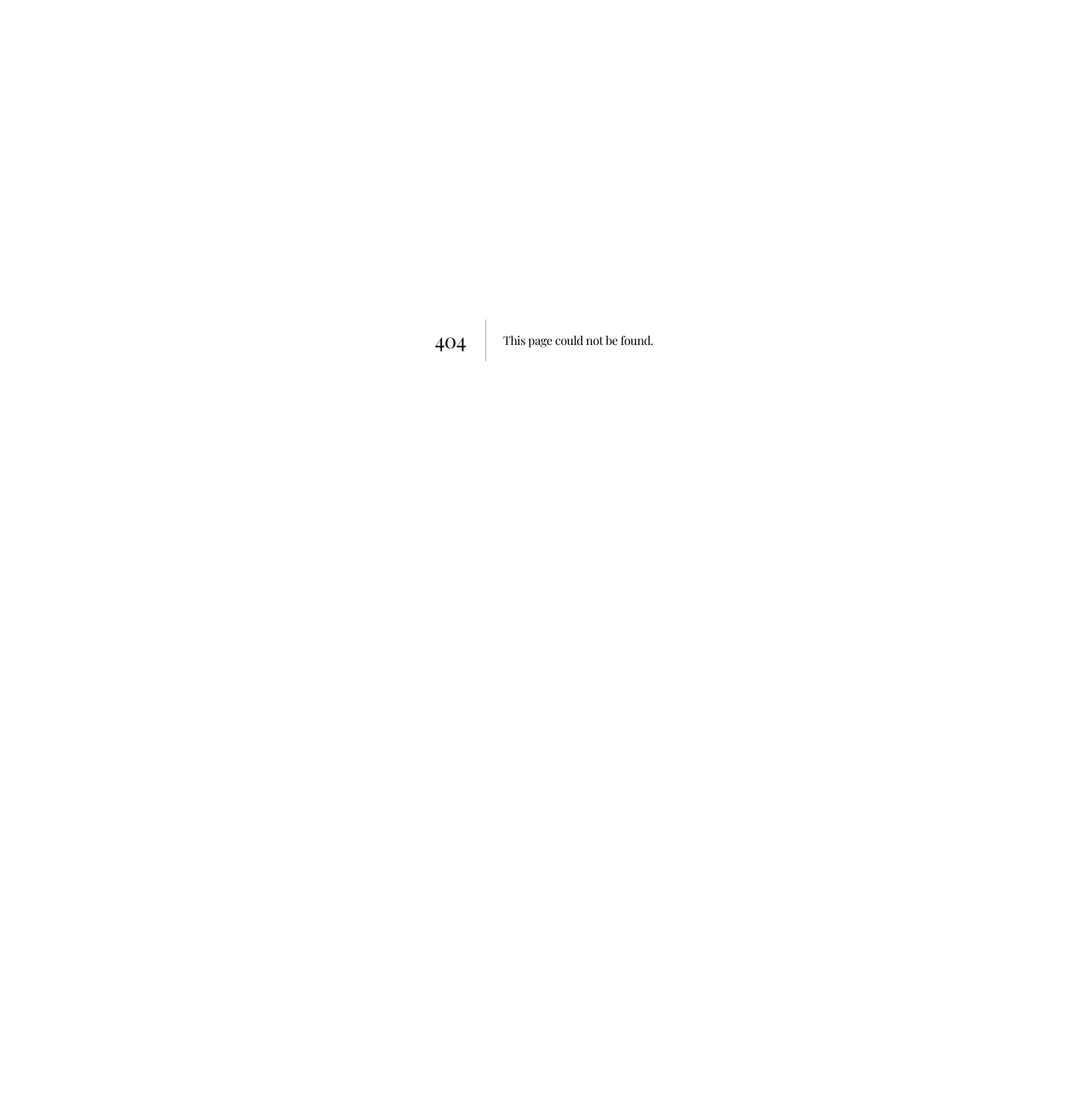
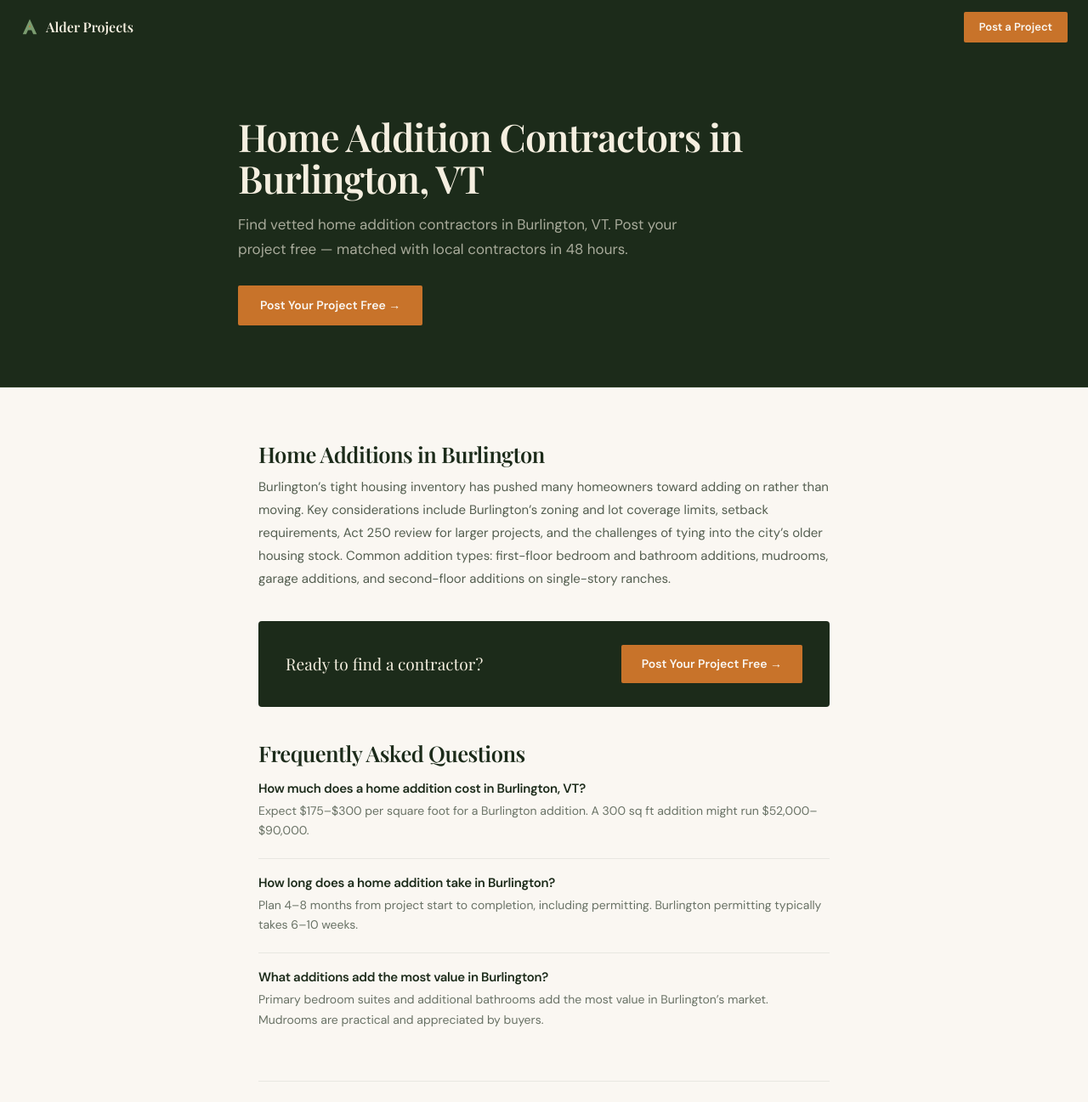
Before and after one commit to alderprojects/alder-projects-site, a Next.js app: page /home-additions-burlington-vt in a window 1280 px wide. Before the commit this address had no page. Shown: the top 1297 px of the page at 85% size. Before the commit the page ends 800 px from the top, so only its background shows below. Built offline with nearby package versions, Linux system fonts and the light colour scheme.

Commit message:
Create page.tsx

```diff
--- /dev/null
+++ b/src/app/home-additions-burlington-vt/page.tsx
@@ -0,0 +1,30 @@
+import { Metadata } from 'next'
+import SeoPage from '@/components/SeoPage'
+
+export const metadata: Metadata = {
+  title: 'Home Additions Burlington VT | Alder Projects',
+  description: 'Find vetted home addition contractors in Burlington, VT. Post your project free — matched with local contractors in 48 hours.',
+}
+
+const content = {
+  "h1": "Home Addition Contractors in Burlington, VT",
+  "intro": "Find vetted home addition contractors in Burlington, VT. Post your project free — matched with local contractors in 48 hours.",
+  "sections": [
+    {"heading": "Home Additions in Burlington", "body": "Burlington’s tight housing inventory has pushed many homeowners toward adding on rather than moving. Key considerations include Burlington’s zoning and lot coverage limits, setback requirements, Act 250 review for larger projects, and the challenges of tying into the city’s older housing stock. Common addition types: first-floor bedroom and bathroom additions, mudrooms, garage additions, and second-floor additions on single-story ranches."}
+  ],
+  "faqs": [
+    {"q": "How much does a home addition cost in Burlington, VT?", "a": "Expect $175–$300 per square foot for a Burlington addition. A 300 sq ft addition might run $52,000–$90,000."},
+    {"q": "How long does a home addition take in Burlington?", "a": "Plan 4–8 months from project start to completion, including permitting. Burlington permitting typically takes 6–10 weeks."},
+    {"q": "What additions add the most value in Burlington?", "a": "Primary bedroom suites and additional bathrooms add the most value in Burlington’s market. Mudrooms are practical and appreciated by buyers."}
+  ],
+  "ctaText": "Post Your Project Free →",
+  "internalLinks": [
+    {"label": "Home additions in Vermont", "href": "/home-additions-vermont"},
+    {"label": "Contractors in Chittenden County", "href": "/chittenden-county-vt"},
+    {"label": "Kitchen remodeling in Burlington", "href": "/kitchen-remodeling-burlington-vt"}
+  ]
+}
+
+export default function Page() {
+  return <SeoPage content={content} />
+}
```
